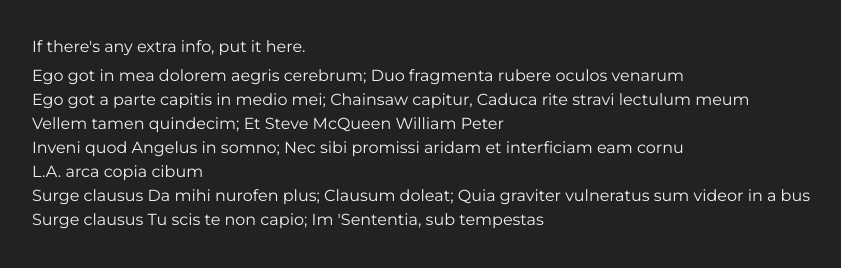
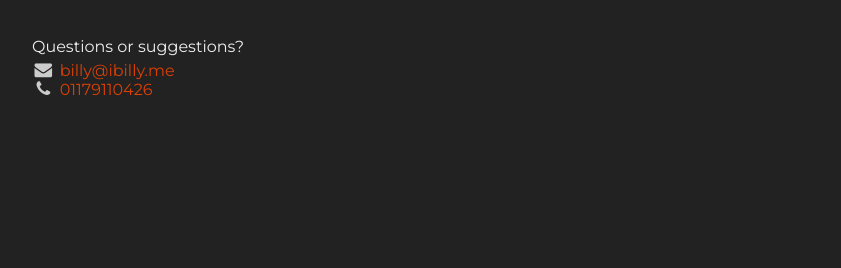
Before and after one commit to billyprice1/ibillylanding, a plain HTML site: page index.html in a window 1280 px wide. Shown: the part 278-546 px from the top of the page, without its empty margins (208-1049 px from the left). Drawn offline with Linux system fonts and the light colour scheme.

Commit message:
Add contact info

```diff
--- a/index.html
+++ b/index.html
@@ -6,6 +6,7 @@
     <meta name="viewport" content="initial-scale=1.0">
     <title>Coming Soon ~ IBILLY</title>
     <link href="https://fonts.googleapis.com/css?family=Montserrat" rel="stylesheet">
+    <link href="https://maxcdn.bootstrapcdn.com/font-awesome/4.7.0/css/font-awesome.min.css" rel="stylesheet">
     <style>
         * {
             padding: 0;
@@ -42,6 +43,10 @@
             background-color: #db4105;
         }
 
+        a.no-bg:hover {
+            background: none;
+        }
+
         main {
             margin-top: 5%;
         }
@@ -53,25 +58,30 @@
         #domain {
           font-weight: bold;
         }
+
+        ul {
+          list-style: none;
+        }
+
+        .fa {
+          font-size: 1.1em;
+          color: #ccc;
+          margin-right: 5px;
+        }
     </style>
 </head>
 
 <body>
-    <img src="ibilly.png" alt="IBILLY MEDIA GROUP" draggable="false">
+    <a href="http://ibilly.me" class="no-bg"><img src="ibilly.png" alt="IBILLY MEDIA GROUP" draggable="false"></a>
     <h1><span id="domain">This domain</span> is owned by <a href="http://ibilly.me">IBILLY Media Group</a></h1>
     <h2>It is not currently in use</h2>
 
     <main>
-        <p style="margin-bottom: 10px;">If there's any extra info, put it here.</p>
-
-        <p>Ego got in mea dolorem aegris cerebrum; Duo fragmenta rubere oculos venarum</p>
-        <p>Ego got a parte capitis in medio mei; Chainsaw capitur, Caduca rite stravi lectulum meum</p>
-        <p>Vellem tamen quindecim; Et Steve McQueen William Peter</p>
-        <p>Inveni quod Angelus in somno; Nec sibi promissi aridam et interficiam eam cornu</p>
-        <p>L.A. arca copia cibum</p>
-
-        <p>Surge clausus Da mihi nurofen plus; Clausum doleat; Quia graviter vulneratus sum videor in a bus</p>
-        <p>Surge clausus Tu scis te non capio; Im 'Sententia, sub tempestas</p>
+        <p>Questions or suggestions?</p>
+        <ul>
+          <li><i class="fa fa-envelope fa-fw"></i><a href="mailto:billy@ibilly.me">billy@ibilly.me</a></li>
+          <li><i class="fa fa-phone fa-fw"></i><a href="tel:01179110426">01179110426</a></li>
+        </ul>
     </main>
 
     <script>
@@ -79,8 +89,6 @@
 
         if (window.location.hostname) {
             domainspan.innerHTML = window.location.hostname;
-        } else {
-            domainspan.innerHTML = 'This domain';
         }
     </script>
 </body>
```
